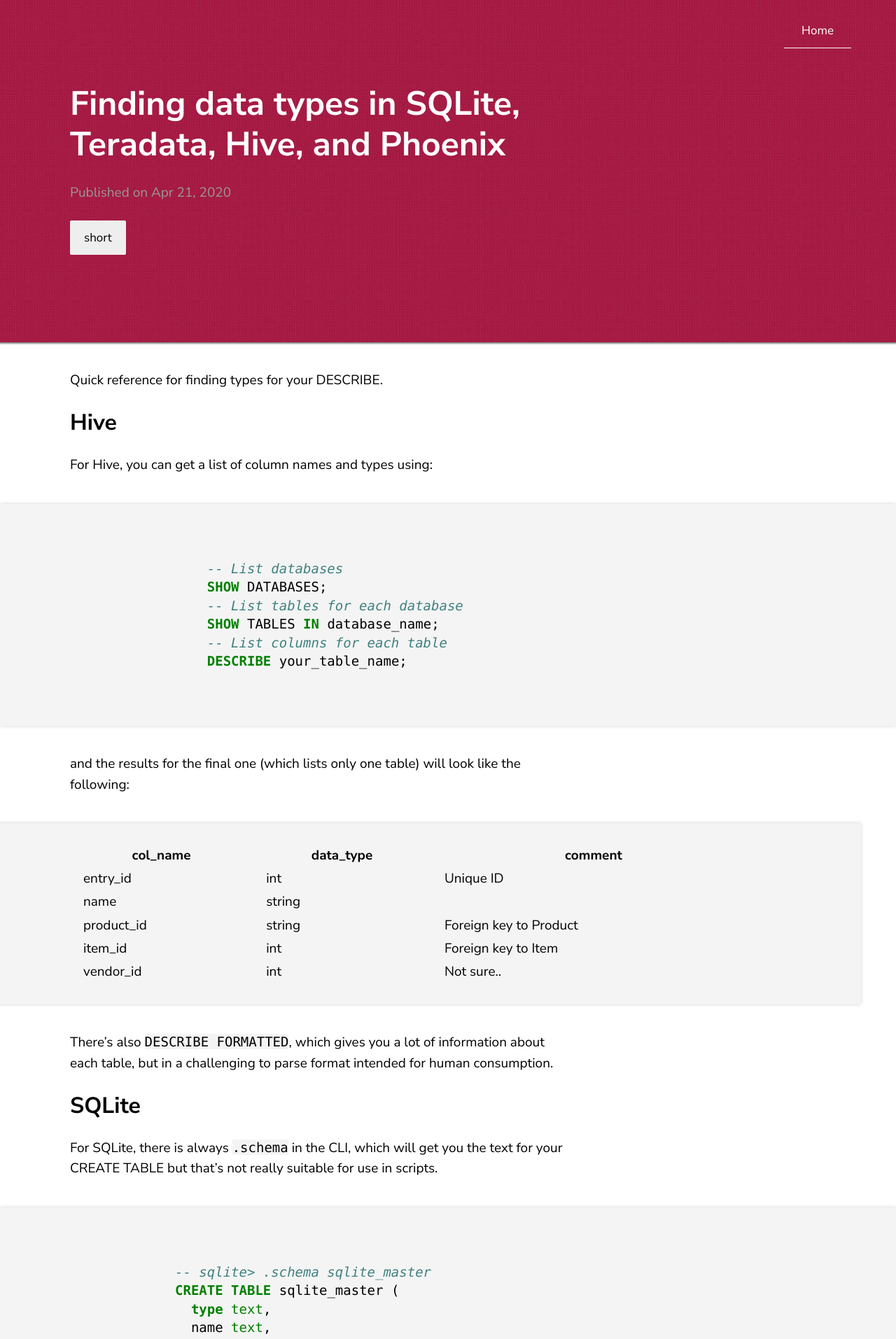
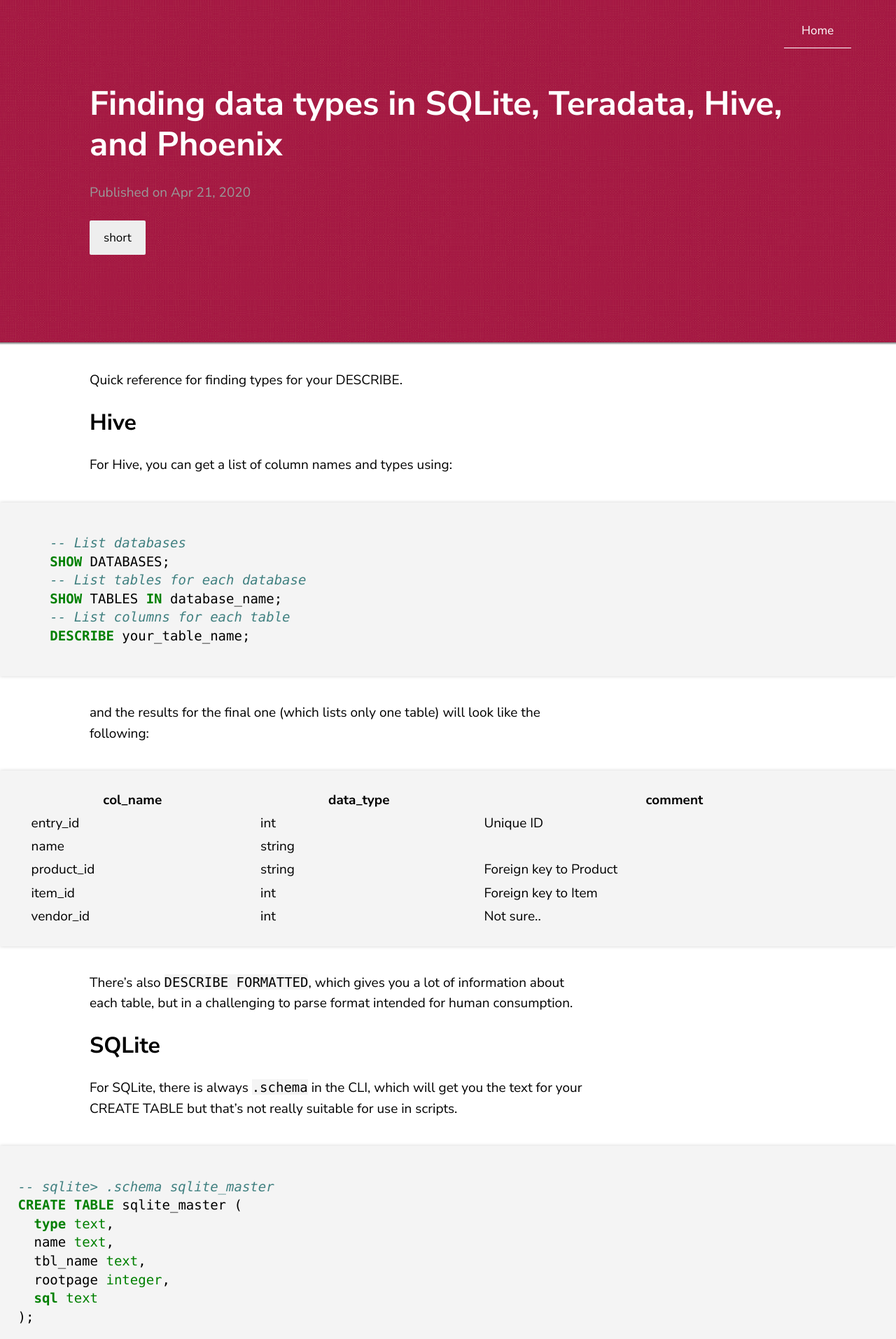
Before and after one commit to SeanTater/SeanTater.github.io, a Jekyll site: the page built from _posts/2020-04-22-common-schemata.md, in a window 1280 px wide. Shown: the top 1913 px of the page at 70% size. Built offline with Jekyll 4.4.1, drawn with Linux system fonts in a browser that asks for light colours.

Commit message:
Improve mobile compatibility

````diff
--- a/_layouts/page.html
+++ b/_layouts/page.html
@@ -11,9 +11,7 @@
 		{%- include page_header.html -%}
 	</header>
 	<main>
-		<div class="container">
-			{{ content }}
-		</div>
+		{{ content }}
 	</main>
 	{%- include footer.html -%}
 </body>
--- a/_posts/2020-04-22-common-schemata.md
+++ b/_posts/2020-04-22-common-schemata.md
@@ -20,6 +20,8 @@ For Hive, you can get a list of column names and types using:
 ```
 and the results for the final one (which lists only one table) will look like the following:
 
+<table-wrap markdown="block">
+
 | col_name     | data_type | comment                |
 | ------------ | --------- | ---------------------- |
 |entry_id      |int        | Unique ID              |
@@ -27,6 +29,8 @@ and the results for the final one (which lists only one table) will look like th
 |product_id    |string     | Foreign key to Product |
 |item_id       |int        | Foreign key to Item    |
 |vendor_id     |int        | Not sure..             |
+
+</table-wrap>
 
 There's also `DESCRIBE FORMATTED`, which gives you a lot of information about each table, but in a
 challenging to parse format intended for human consumption.
@@ -53,6 +57,8 @@ In contrast, you can easily get most of what you normally need from a `pragma`:
 PRAGMA table_info(sqlite_master);
 ```
 
+<table-wrap markdown="block">
+
 cid        | name      | type     | notnull   | dflt_value | pk
 ---------- |-----------|----------|---------- |----------  |----------
 0          |type       |text      |0          |            | 0
@@ -61,6 +67,7 @@ cid        | name      | type     | notnull   | dflt_value | pk
 3          |rootpage   |int       |0          |            | 0
 4          |sql        |text      |0          |            | 0
 
+</table-wrap>
 
 ## Phoenix
 Similar to SQLite, there are multiple ways to get schemata. If you use `sqlline` or something of a
@@ -112,6 +119,8 @@ I'll save you the Google search. A [popular forum thread][1] that leads Google s
 details on these types in [Teradata's official documentation][2], and you can interpret the codes
 to one of those names using this lookup:
 
+<table-wrap markdown="block">
+
 Code  | Long Format
 ------|------------
 A1    | ARRAY
@@ -157,6 +166,8 @@ YM    | INTERVAL YEAR TO MONTH
 YR    | INTERVAL YEAR
 ++    | TD_ANYTYPE
 
+</table-wrap>
+
 But even then, you can't get column types for views, and where I work, views are very popular.
 Hopefully you don't need it too often, but in a pinch, you can still always `SELECT`.
 Conveniently, it provides you one of the long forms rather than type codes, and they tend to be the
--- a/_sass/_syntax.scss
+++ b/_sass/_syntax.scss
@@ -1,14 +1,20 @@
 @import 'ext/default-highlight';
 
 // Full-page-width blocks
-div.highlighter-rouge, .post-container table {
+div.highlighter-rouge, table-wrap {
+	display: block;
 	width: 100vw;
 	position: relative;
-	right: 150px;
-	margin: 40px 0;
-	padding: 30px 150px;
+	right: 10vw;
+	margin: 2em 0;
+	padding: 2vw;
 	background-color: #f4f4f4;
 	box-shadow: 0 0 5px lightgrey;
+	overflow-x: scroll;
+}
+
+table-wrap table {
+	width: 100%;
 }
 
 pre.highlight, code {
--- a/_sass/theme.scss
+++ b/_sass/theme.scss
@@ -4,11 +4,6 @@
 @import 'syntax';
 
 $linkColor: #999;
-$mobileW: 768px;
-$smallMobileW: 480px;
-$bigScreenW: 1600px;
-$leftWidth: 220px;
-
 $gray: #999;
 $lightGray: #eee;
 
@@ -60,8 +55,7 @@ figcaption {
 }
 
 header {
-	// background-size: cover;
-	padding: 120px 0;
+	padding: 120px 10vw;
 	color: #fff;
 	overflow: hidden;
 	h2 {
@@ -101,53 +95,9 @@ header {
 //
 // Basic Container Class
 //
-.container {
-	margin:0 150px;
+main {
+	margin: 0 10vw;
 	max-width: 720px;
-
-	div.highlighter-rouge {
-		right: 150px;
-	}
-
-	@media screen and  (max-width: $mobileWidth) {
-		margin:0 15px;
-		div.highlighter-rouge {
-			right: 15px;
-		}
-		div.highlight {
-			padding: 30px 15px;
-		}
-	}
-
-	@media screen and (max-width: $tabWidth) and (min-width: $mobileWidth){
-		margin:0 40px;
-		div.highlighter-rouge {
-			right: 40px;
-		}
-		div.highlight {
-			padding: 30px 40px;
-		}
-	}
-
-	@media screen and (max-width: $desktopWidth) and (min-width: $tabWidth){
-		margin:0 80px;
-		div.highlighter-rouge {
-			right: 80px;
-		}
-		div.highlight {
-			padding: 30px 80px;
-		}
-	}
-
-	@media screen and (min-width: $desktopWidth) and (max-width: 1280px) {
-		margin:0 100px;
-		div.highlighter-rouge {
-			right: 100px;
-		}
-		div.highlight {
-			padding: 30px 100px;
-		}
-	}
 }
 
 .post-title {
````
